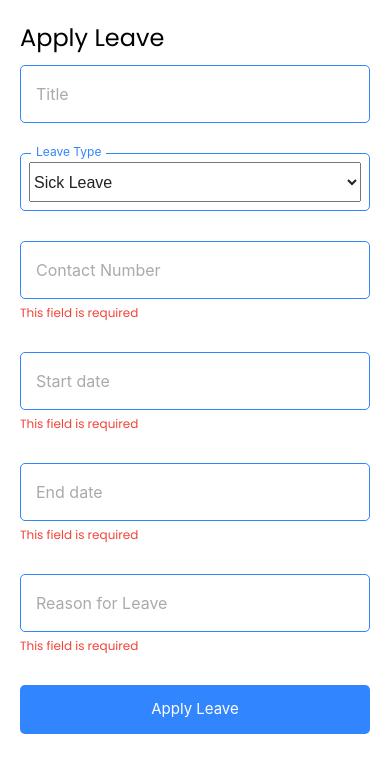
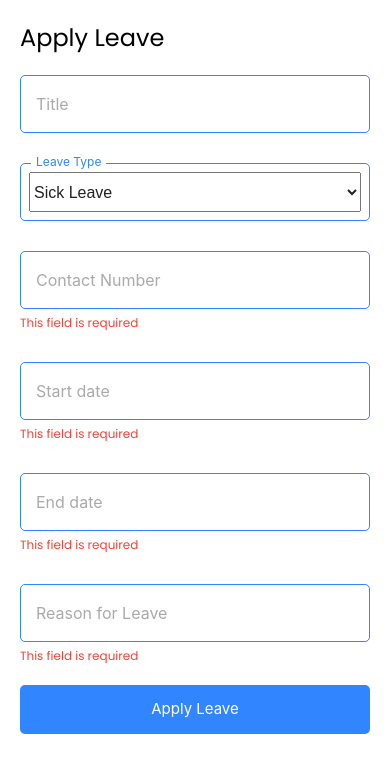
Before and after one commit to kunjladumor/HR-Attendee, a React Native app: screen /ApplyLeave in a window 390 px wide. Shown: the top 772 px of the page. Built offline with nearby package versions, Linux system fonts and the light colour scheme.

Commit message:
Updates input container spacings

```diff
--- a/components/Inputs.js
+++ b/components/Inputs.js
@@ -182,7 +182,7 @@ const InputStyles = StyleSheet.create({
     marginTop: 5,
   },
   inputWrapper: {
-    marginBottom: 20,
+    marginVertical: 10,
   },
   inputContainer: {
     borderWidth: 1,
```
